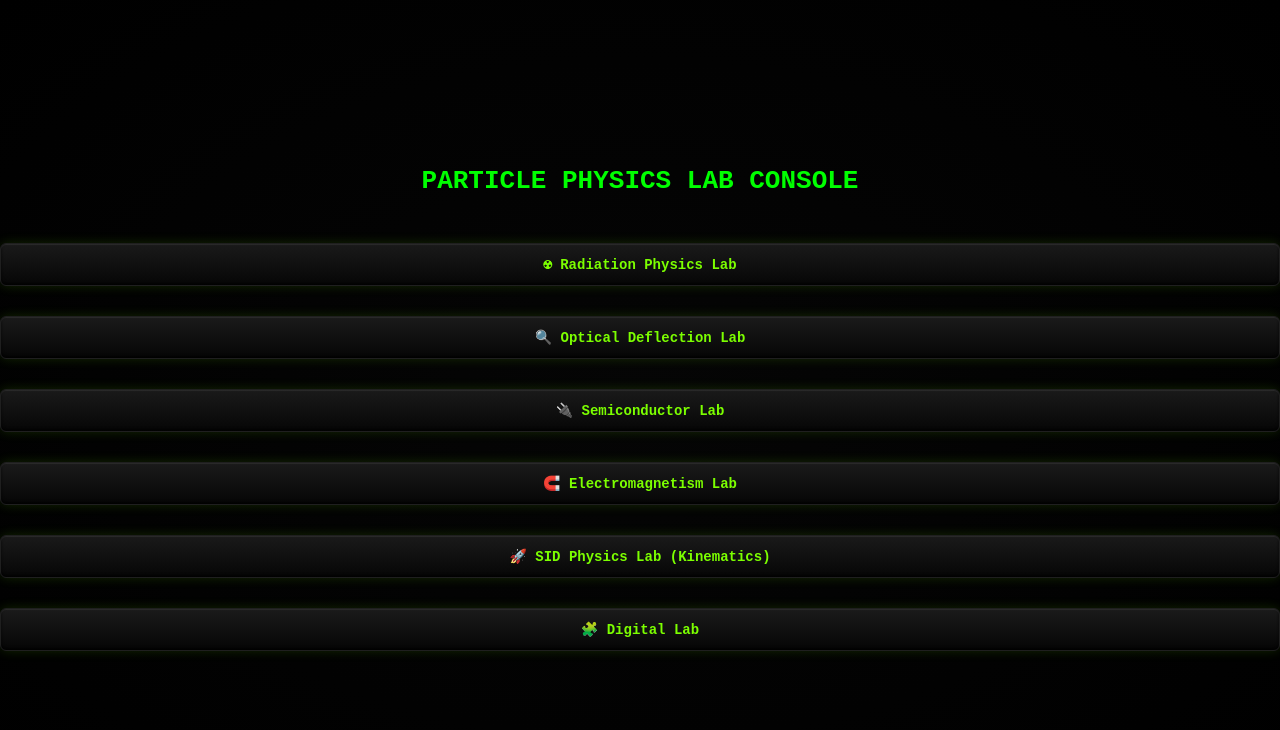
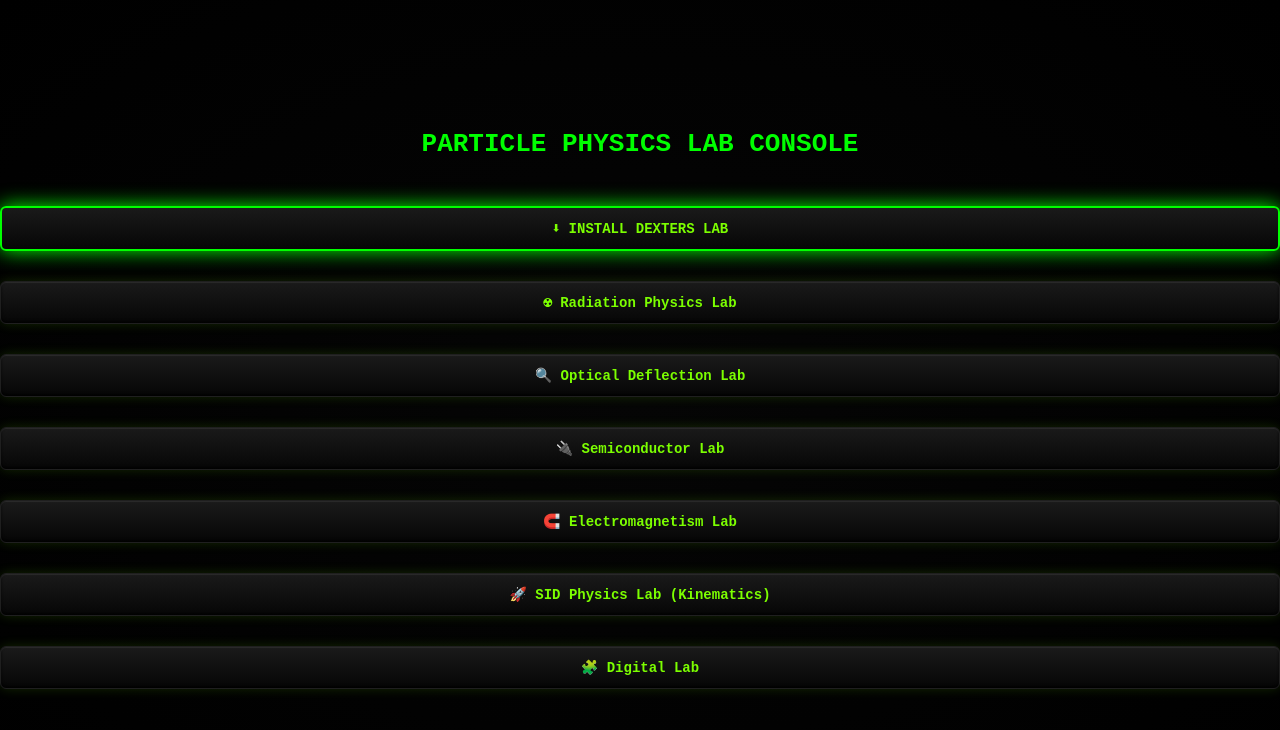
Before and after one commit to Assam157/RadiationLab, a React (Create React App) app: page / in a window 1280 px wide. Shown: the top 730 px of the page. Built offline with nearby package versions, Linux system fonts and the light colour scheme.

Commit message:
Update App.js

```diff
--- a/src/App.js
+++ b/src/App.js
@@ -1,4 +1,4 @@
- import React, { useEffect, useState } from "react";
+import React, { useEffect, useRef } from "react";
 import {
   BrowserRouter as Router,
   Routes,
@@ -15,39 +15,37 @@ import SidebarPhysicsLab from "./components/PhysicsLabSideBar";
 import "./App.css";
 
 /* ==============================
-   MAIN MENU (DEXTER CONSOLE)
+   MAIN MENU
 ================================ */
 function DexterHome() {
   const navigate = useNavigate();
-  const [deferredPrompt, setDeferredPrompt] = useState(null);
-  const [showInstall, setShowInstall] = useState(false);
+  const installEventRef = useRef(null);
 
+  // Capture install event silently
   useEffect(() => {
-    const handler = (e) => {
-      e.preventDefault(); // prevent auto browser prompt
-      setDeferredPrompt(e);
-      setShowInstall(true);
-    };
-
-    window.addEventListener("beforeinstallprompt", handler);
-
-    return () => {
-      window.removeEventListener("beforeinstallprompt", handler);
-    };
+    window.addEventListener("beforeinstallprompt", (e) => {
+      e.preventDefault();
+      installEventRef.current = e;
+    });
   }, []);
 
-  const handleInstall = async () => {
-    if (!deferredPrompt) return;
-
-    deferredPrompt.prompt();
-    const choice = await deferredPrompt.userChoice;
-
-    if (choice.outcome === "accepted") {
-      console.log("Dexter Physics Lab installed");
+  // ALWAYS try to install
+  const triggerInstall = async () => {
+    if (!installEventRef.current) {
+      alert(
+        "Install not available yet.\n\n" +
+        "Chrome requires:\n" +
+        "• Service Worker\n" +
+        "• Valid manifest\n" +
+        "• HTTPS\n\n" +
+        "Check DevTools → Application → Manifest"
+      );
+      return;
     }
 
-    setDeferredPrompt(null);
-    setShowInstall(false);
+    installEventRef.current.prompt();
+    await installEventRef.current.userChoice;
+    installEventRef.current = null;
   };
 
   return (
@@ -66,19 +64,17 @@ function DexterHome() {
     >
       <h1>PARTICLE PHYSICS LAB CONSOLE</h1>
 
-      {/* 🔽 INSTALL BUTTON */}
-      {showInstall && (
+      {/* 🔥 INSTALL BUTTON — ALWAYS SHOWN */}
       <button
         className="lab-btn"
         style={{
           border: "2px solid #0f0",
-            boxShadow: "0 0 15px #0f0"
+          boxShadow: "0 0 20px #0f0"
         }}
-          onClick={handleInstall}
+        onClick={triggerInstall}
       >
-          ⬇ INSTALL DEXTER PHYSICS LAB
+        ⬇ INSTALL DEXTERS LAB
       </button>
-      )}
 
       <button className="lab-btn" onClick={() => navigate("/radiation")}>
         ☢ Radiation Physics Lab
```
Lines whose indentation alone changed are shown as unchanged.
